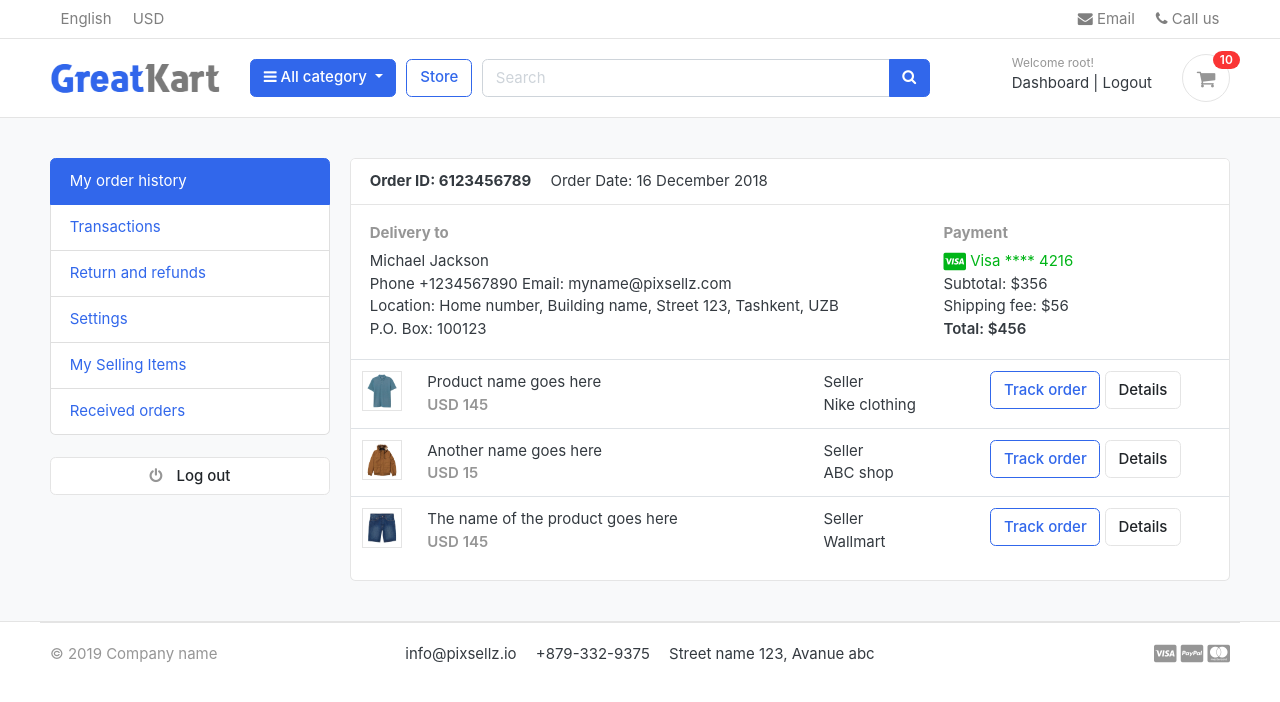
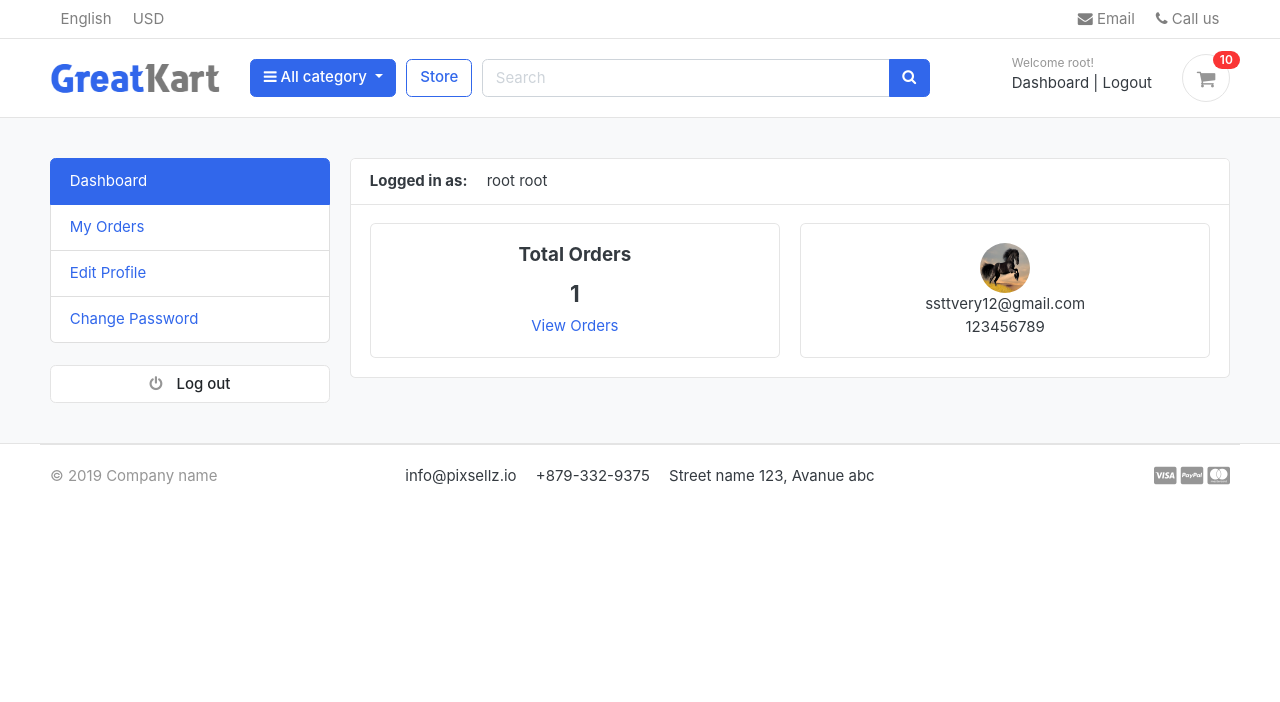
Before and after one commit to moshrefwhite/greatkart_django, a Django app: page /accounts/ in a window 1280 px wide. Shown: the top 702 px of the page. Run offline with Django 4.2, Linux system fonts and the light colour scheme; a user stored in the database is signed in; data comes from the database, SQL or seed files in the repository; both versions use the stored data as it was after the commit; tables that the repository leaves empty hold one stand-in row (values such as "Sample post"); some libraries are stand-ins or nearby versions; some web fonts are replaced.

Commit message:
lecture 22 ended

```diff
--- a/accounts/models.py
+++ b/accounts/models.py
@@ -70,3 +70,18 @@ class Account(AbstractBaseUser):
 
     def has_module_perms(self, add_label):
         return True
+
+class UserProfile(models.Model):
+    user = models.OneToOneField(Account, on_delete=models.CASCADE)
+    address_line_1 = models.CharField(blank=True, max_length=100)
+    address_line_2 = models.CharField(blank=True, max_length=100)
+    profile_picture = models.ImageField(blank=True, upload_to='userprofile')
+    city = models.CharField(blank=True, max_length=20)
+    state = models.CharField(blank=True, max_length=20)
+    country = models.CharField(blank=True, max_length=20)
+
+    def __str__(self):
+        return self.user.first_name
+
+    def full_address(self):
+        return f'{self.address_line_1} {self.address_line_2}'
--- a/accounts/urls.py
+++ b/accounts/urls.py
@@ -13,4 +13,10 @@ urlpatterns = [
 	path('forgotPassword/', views.forgotPassword, name='forgotPassword'),
 	path('resetpassword_validate/<uidb64>/<token>/', views.resetpassword_validate, name='resetpassword_validate'),
 	path('resetPassword/', views.resetPassword, name='resetPassword'),
+	path('my_orders/', views.my_orders, name='my_orders'),
+	path('edit_profile/', views.edit_profile, name='edit_profile'),
+	path('change_password/', views.change_password, name='change_password'),
+	path('order_detail/<int:order_id>', views.order_detail, name='order_detail'),
+
+
 ]
--- a/accounts/views.py
+++ b/accounts/views.py
@@ -9,8 +9,9 @@ from django.utils.http import urlsafe_base64_encode, urlsafe_base64_decode
 from django.http import HttpResponse
 
 from carts.models import Cart, CartItem
-from .forms import RegistrationForm
-from .models import Account
+from orders.models import Order, OrderProduct
+from .forms import RegistrationForm, UserProfileForm, UserForm
+from .models import Account, UserProfile
 from django.contrib.auth.decorators import login_required
 from carts.views import _cart_id
 import requests
@@ -137,10 +138,17 @@ def activate(request, uidb64, token):
         return redirect('register')
 
 
-@login_required(login_url='login')
+@login_required(login_url = 'login')
 def dashboard(request):
-    return render(request, 'accounts/dashboard.html')
+    orders = Order.objects.order_by('-created_at').filter(user_id=request.user.id, is_ordered=True)
+    orders_count = orders.count()
 
+    userprofile = UserProfile.objects.get(user_id=request.user.id)
+    context = {
+        'orders_count': orders_count,
+        'userprofile': userprofile,
+    }
+    return render(request, 'accounts/dashboard.html', context)
 
 def forgotPassword(request):
     if request.method == 'POST':
@@ -205,3 +213,72 @@ def resetPassword(request):
             return redirect('resetPassword')
     else:
         return render(request, 'accounts/resetPassword.html')
+
+@login_required(login_url='login')
+def my_orders(request):
+    orders = Order.objects.filter(user=request.user, is_ordered=True).order_by('-created_at')
+    context = {
+        'orders': orders,
+    }
+    return render(request, 'accounts/my_orders.html')
+
+@login_required(login_url='login')
+def edit_profile(request):
+    userprofile = get_object_or_404(UserProfile, user=request.user)
+    if request.method == 'POST':
+        user_form = UserForm(request.POST, instance=request.user)
+        profile_form = UserProfileForm(request.POST, request.FILES, instance=userprofile)
+        if user_form.is_valid() and profile_form.is_valid():
+            user_form.save()
+            profile_form.save()
+            messages.success(request, 'Your profile has been updated.')
+            return redirect('edit_profile')
+    else:
+        user_form = UserForm(instance=request.user)
+        profile_form = UserProfileForm(instance=userprofile)
+    context = {
+        'user_form': user_form,
+        'profile_form': profile_form,
+        'userprofile': userprofile,
+    }
+    return render(request, 'accounts/edit_profile.html', context)
+
+@login_required(login_url='login')
+def change_password(request):
+    if request.method == 'POST':
+        current_password = request.POST['current_password']
+        new_password = request.POST['new_password']
+        confirm_password = request.POST['confirm_password']
+
+        user = Account.objects.get(username__exact=request.user.username)
+
+        if new_password and confirm_password and new_password == confirm_password:
+            success = user.check_password(current_password)
+            if success:
+                user.set_password(new_password)
+                user.save()
+                # auth.logout(request)
+                messages.success(request, 'Password updated successfully.')
+                return redirect('change_password')
+            else:
+                messages.error(request, 'Please enter valid current password')
+                return redirect('change_password')
+        else:
+            messages.error(request, 'Password does not match!')
+            return redirect('change_password')
+    return render(request, 'accounts/change_password.html')
+
+@login_required(login_url='login')
+def order_detail(request, order_id):
+    order_detail = OrderProduct.objects.filter(order__order_number=order_id)
+    order = Order.objects.get(order_number=order_id)
+    subtotal = 0
+    for i in order_detail:
+        subtotal += i.product_price * i.quantity
+
+    context = {
+        'order_detail': order_detail,
+        'order': order,
+        'subtotal': subtotal,
+    }
+    return render(request, 'accounts/order_detail.html', context)
--- a/templates/accounts/dashboard.html
+++ b/templates/accounts/dashboard.html
@@ -8,86 +8,38 @@
 {% include 'includes/alerts.html' %}
 <div class="container">
 	<div class="row">
-	<aside class="col-md-3">
-		<!--   SIDEBAR   -->
-		<ul class="list-group">
-			<a class="list-group-item active" href="#"> My order history </a>
-			<a class="list-group-item" href="#"> Transactions </a>
-			<a class="list-group-item" href="#"> Return and refunds </a>
-			<a class="list-group-item" href="#">Settings </a>
-			<a class="list-group-item" href="#"> My Selling Items </a>
-			<a class="list-group-item" href="#"> Received orders </a>
-		</ul>
-		<br>
-		<a class="btn btn-light btn-block" href="{% url 'logout' %}"> <i class="fa fa-power-off"></i> <span class="text">Log out</span> </a>
-		<!--   SIDEBAR .//END   -->
-	</aside>
+	{% include 'includes/dashboard_sidebar.html' %}
 	<main class="col-md-9">
 		<article class="card">
 		<header class="card-header">
-			<strong class="d-inline-block mr-3">Order ID: 6123456789</strong>
-			<span>Order Date: 16 December 2018</span>
+			<strong class="d-inline-block mr-3">Logged in as:</strong>
+			<span>{{user.full_name}}</span>
 		</header>
 		<div class="card-body">
 			<div class="row">
-				<div class="col-md-8">
-					<h6 class="text-muted">Delivery to</h6>
-					<p>Michael Jackson <br>
-					Phone +1234567890 Email: myname@pixsellz.com <br>
-			    	Location: Home number, Building name, Street 123,  Tashkent, UZB <br>
-			    	P.O. Box: 100123
-			 		</p>
+
+			<div class="col-md-6">
+				<div class="card" style="text-align:center;">
+					<div class="card-body">
+						<h5 class="card-title">Total Orders</h5>
+						<h4>{{orders_count}}</h4>
+						<a href="{% url 'my_orders' %}">View Orders</a>
+					</div>
 				</div>
-				<div class="col-md-4">
-					<h6 class="text-muted">Payment</h6>
-					<span class="text-success">
-						<i class="fab fa-lg fa-cc-visa"></i>
-					    Visa  **** 4216
-					</span>
-					<p>Subtotal: $356 <br>
-					 Shipping fee:  $56 <br>
-					 <span class="b">Total:  $456 </span>
-					</p>
+			</div>
+			<div class="col-md-6">
+				<div class="card" style="text-align:center;">
+					<div class="card-body">
+						<img src="{{userprofile.profile_picture.url}}" alt="User Profile Picture" width="50" height="50" style="border-radius:50%;">
+						<p class="mb-0">{{user.email}}</p>
+						<p>{{user.phone_number}}</p>
+					</div>
 				</div>
+			</div>
+
 			</div> <!-- row.// -->
 		</div> <!-- card-body .// -->
-		<div class="table-responsive">
-		<table class="table table-hover">
-			<tr>
-				<td width="65">
-					<img src="../images/items/1.jpg" class="img-xs border">
-				</td>
-				<td>
-					<p class="title mb-0">Product name goes here </p>
-					<var class="price text-muted">USD 145</var>
-				</td>
-				<td> Seller <br> Nike clothing </td>
-				<td width="250"> <a href="#" class="btn btn-outline-primary">Track order</a> <a href="#" class="btn btn-light"> Details </a> </td>
-			</tr>
-			<tr>
-				<td>
-					<img src="../images/items/2.jpg" class="img-xs border">
-				</td>
-				<td>
-					<p class="title mb-0">Another name goes here </p>
-					<var class="price text-muted">USD 15</var>
-				</td>
-				<td> Seller <br> ABC shop </td>
-				<td> <a href="#" class="btn btn-outline-primary">Track order</a> <a href="#" class="btn btn-light"> Details </a> </td>
-			</tr>
-			<tr>
-				<td>
-					<img src="../images/items/3.jpg" class="img-xs border">
-				</td>
-				<td>
-					<p class="title mb-0">The name of the product  goes here </p>
-					<var class="price text-muted">USD 145</var>
-				</td>
-				<td> Seller <br> Wallmart </td>
-				<td> <a href="#" class="btn btn-outline-primary">Track order</a> <a href="#" class="btn btn-light"> Details </a> </td>
-			</tr>
-		</table>
-		</div> <!-- table-responsive .end// -->
+
 		</article> <!-- order-group.// -->
 	</main>
 </div> <!-- row.// -->
@@ -95,4 +47,5 @@
 
 
 </section>
+
 {% endblock %}
--- /dev/null
+++ b/templates/includes/dashboard_sidebar.html
@@ -0,0 +1,12 @@
+<aside class="col-md-3">
+  <!--   SIDEBAR   -->
+  <ul class="list-group">
+    <a class="list-group-item {% if '/accounts/' == request.path %}active{% endif %}" href="{% url 'dashboard' %}"> Dashboard </a>
+    <a class="list-group-item {% if '/my_orders/' in request.path %}active{% endif %}" href="{% url 'my_orders' %}"> My Orders </a>
+    <a class="list-group-item {% if '/edit_profile/' in request.path %}active{% endif %}" href="{% url 'edit_profile' %}"> Edit Profile </a>
+    <a class="list-group-item {% if '/change_password/' in request.path %}active{% endif %}" href="{% url 'change_password' %}"> Change Password </a>
+  </ul>
+  <br>
+  <a class="btn btn-light btn-block" href="{% url 'logout' %}"> <i class="fa fa-power-off"></i> <span class="text">Log out</span> </a>
+  <!--   SIDEBAR .//END   -->
+</aside>
```
Also changed, not shown: accounts/admin.py (+10 -2 lines), accounts/forms.py (+22 -1 lines), templates/accounts/change_password.html (added, +52 -0 lines), templates/accounts/edit_profile.html (added, +83 -0 lines), templates/accounts/my_orders.html (added, +57 -0 lines), templates/accounts/order_detail.html (added, +108 -0 lines), accounts/migrations/0002_userprofile.py (added), db.sqlite3, media/userprofile/paszamine_com_1070_19201200.jpg (added), media/userprofile/paszamine_com_1509_19201200.jpg (added).
